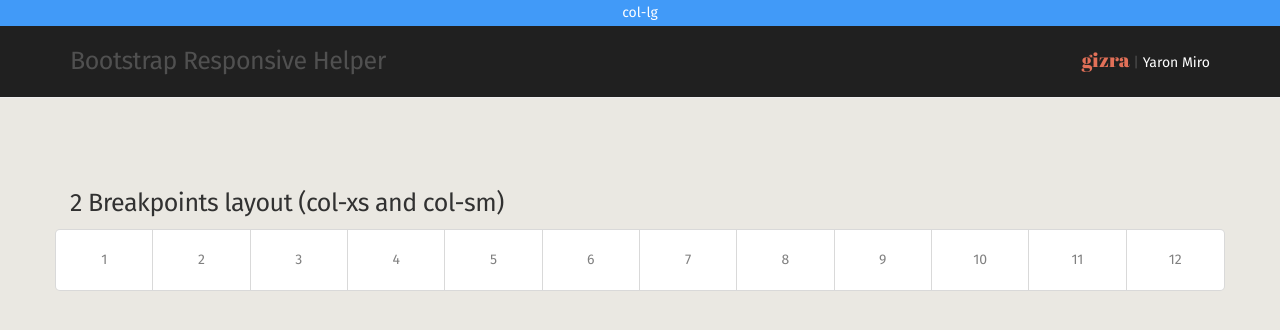
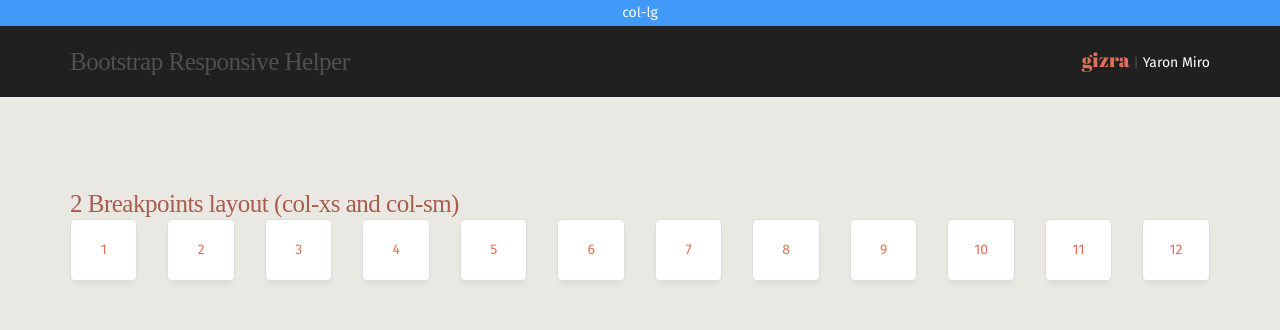
Before and after one commit to Gizra/bootstrap-responsive, a Jekyll site: the page built from src/index.html, in a window 1280 px wide. Shown: the top 330 px of the page. Built offline with Jekyll 4.4.1, drawn with Linux system fonts in a browser that asks for light colours; some web fonts are replaced; Markdown is read by kramdown in place of the engine named in the settings.

Commit message:
adding style

```diff
--- a/src/_includes/examples/example-1.html
+++ b/src/_includes/examples/example-1.html
@@ -1,41 +1,46 @@
-<h3 class="col-xs-12">2 Breakpoints layout (col-xs and col-sm)</h3>
 <div class="col-xs-12">
-    <div class="row wrapper text-center">
+  <h3>2 Breakpoints layout (col-xs and col-sm)</h3>
+</div>
+<div class="col-xs-12">
+  <div class="wrapper text-center">
+    <div class="row">
       <div class="box col-xs-12 col-sm-1">
-        <span>1</span>
+        <div>1</div>
       </div>
       <div class="box col-xs-12 col-sm-1">
-        <span>2</span>
+        <div>2</div>
       </div>
       <div class="box col-xs-12 col-sm-1">
-        <span>3</span>
+        <div>3</div>
       </div>
       <div class="box col-xs-12 col-sm-1">
-        <span>4</span>
+        <div>4</div>
       </div>
       <div class="box col-xs-12 col-sm-1">
-        <span>5</span>
+        <div>5</div>
       </div>
       <div class="box col-xs-12 col-sm-1">
-        <span>6</span>
+        <div>6</div>
       </div>
       <div class="box col-xs-12 col-sm-1">
-        <span>7</span>
+        <div>7</div>
       </div>
       <div class="box col-xs-12 col-sm-1">
-        <span>8</span>
+        <div>8</div>
       </div>
       <div class="box col-xs-12 col-sm-1">
-        <span>9</span>
+        <div>9</div>
       </div>
       <div class="box col-xs-12 col-sm-1">
-        <span>10</span>
+        <div>10</div>
       </div>
       <div class="box col-xs-12 col-sm-1">
-        <span>11</span>
+        <div>11</div>
       </div>
       <div class="box col-xs-12 col-sm-1">
-        <span>12</span>
+        <div>12</div>
       </div>
     </div>
+  </div>
 </div>
+<hr/>
--- a/src/_includes/head.html
+++ b/src/_includes/head.html
@@ -18,6 +18,7 @@
   <link rel="stylesheet" href="assets/stylesheets/style.css">
   <!-- endbuild -->
   <link href='http://fonts.googleapis.com/css?family=Abril+Fatface' rel='stylesheet' type='text/css'>
+  <link href='https://fonts.googleapis.com/css?family=Droid+Serif' rel='stylesheet' type='text/css'>
   <link href='https://fonts.googleapis.com/css?family=Fira+Sans' rel='stylesheet' type='text/css'>
   <!-- JS -->
   <!-- build:js assets/javascript/all.min.js -->
--- a/src/assets/scss/_mixin.scss
+++ b/src/assets/scss/_mixin.scss
@@ -3,6 +3,7 @@
 $white-smoke: rgba(0, 0, 0, 0.15);
 $gray-dark: #202020;
 $gizra: #e27058;
+$gizra-dark: #A95C4C;
 
 /* Desktop */
 @mixin desktop-only {
```
Also changed, not shown: src/assets/scss/style.scss (+22 -12 lines), src/assets/stylesheets/style.css.
